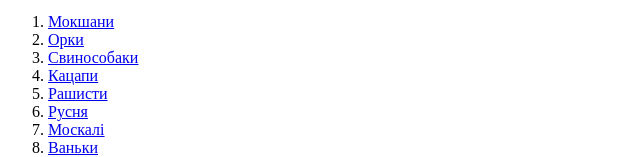
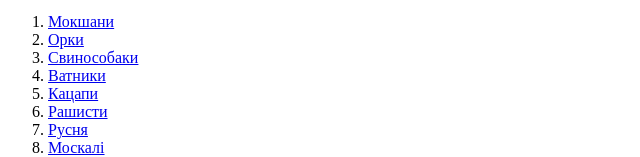
Before and after one commit to DeeS531/Lessson_2, a plain HTML site: page index.html in a window 1280 px wide. Shown: the part 829-986 px from the top of the page, 0-640 px from the left. Drawn offline with Linux system fonts and the light colour scheme.

Commit message:
Update index.html

```diff
--- a/index.html
+++ b/index.html
@@ -60,6 +60,7 @@
             <li><a href="#Мокшани">Мокшани</a></li>
             <li><a href="#Орки">Орки</a></li>
             <li><a href="#Свинособаки">Свинособаки</a></li>
+            <li><a href="#Ватники">Ватники</a></li>
             <li><a href="#Кацапи">Кацапи</a></li>
             <li><a href="#Рашисти">Рашисти</a></li>
             <li><a href="#Русня">Русня</a></li>
```
